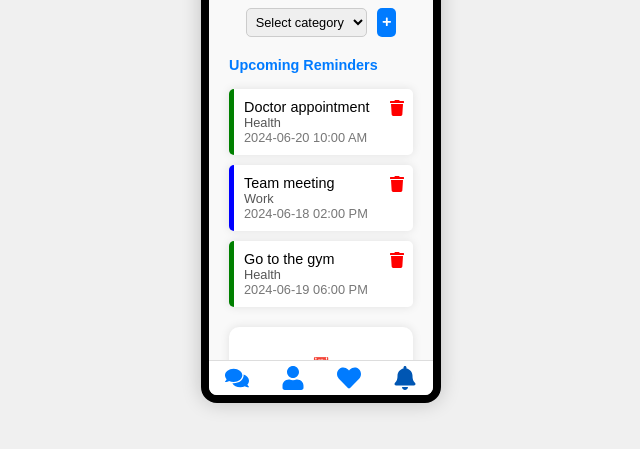
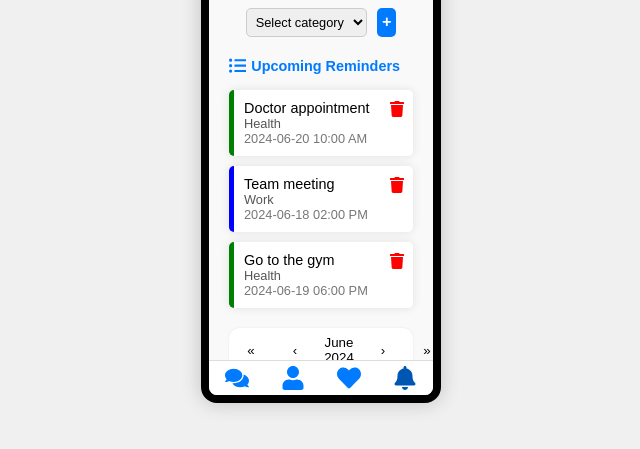
Before and after one commit to rawbeen248/healthyhab, a React (Create React App) app: page /reminders in a window 1280 px wide. Shown: the part 237-686 px from the top of the page, without its empty margins (319-959 px from the left). Built offline with nearby package versions, Linux system fonts and the light colour scheme.

Commit message:
Modified code

```diff
--- a/package.json
+++ b/package.json
@@ -7,6 +7,7 @@
     "@testing-library/react": "^13.4.0",
     "@testing-library/user-event": "^13.5.0",
     "react": "^18.3.1",
+    "react-calendar": "^5.0.0",
     "react-dom": "^18.3.1",
     "react-icons": "^5.2.1",
     "react-router-dom": "^6.23.1",
--- a/src/pages/Reminders.css
+++ b/src/pages/Reminders.css
@@ -52,6 +52,11 @@
     color: #007bff;
     display: flex;
     align-items: center;
+  }
+
+  .header-icon {
+    margin-right: 5px;
+    font-size: 1.2em; /* Adjust icon size */
   }
 
   .upcoming-reminders ul {
@@ -120,17 +125,37 @@
   }
 
   .calendar-placeholder p, .notifications-placeholder p, .history-placeholder p {
-    margin: 10px 0;
-    font-size: 0.9em; /* Smaller font size */
+    margin: 2px 0;
+    font-size: 0.6em; /* Smaller font size */
+  }
+
+  .notifications-placeholder p, .history-placeholder p {
+    font-size: 0.8em; /* Make text a bit larger */
   }
 
   .notifications-placeholder button, .history-placeholder button {
-    padding: 10px 20px;
-    font-size: 0.8em; /* Smaller font size */
+    padding: 5px 10px; /* Smaller button size */
+    font-size: 0.7em; /* Smaller font size */
     border: none;
     border-radius: 5px;
     background-color: #007bff;
     color: white;
     cursor: pointer;
-    margin-top: 10px;
+    margin-top: 5px;
   }
+
+  .notifications-placeholder p:first-child, .history-placeholder p:first-child {
+    font-size: 2em; /* Larger icon size */
+  }
+
+  .react-calendar {
+    width: 100%;
+    border: none;
+    font-size: 0.6em; /* Smaller font size */
+    box-shadow: 0 0 2px rgba(0, 0, 0, 0.1);
+    border-radius: 10px;
+  }
+
+  .react-calendar__tile {
+    padding: 10px;
+  }
--- a/src/pages/Reminders.js
+++ b/src/pages/Reminders.js
@@ -1,12 +1,15 @@
 import React, { useState, useEffect } from 'react';
+import Calendar from 'react-calendar';
+import 'react-calendar/dist/Calendar.css';
 import './Reminders.css';
-import { FaPlus, FaBell, FaCalendarAlt, FaTrash } from 'react-icons/fa';
+import { FaPlus, FaBell, FaCalendarAlt, FaTrash, FaListUl } from 'react-icons/fa';
 import reminderData from '../data/reminders.json';
 
 const Reminders = () => {
   const [reminders, setReminders] = useState([]);
   const [newReminder, setNewReminder] = useState('');
   const [category, setCategory] = useState('');
+  const [date, setDate] = useState(new Date());
 
   useEffect(() => {
     setReminders(reminderData.reminders);
@@ -44,7 +47,7 @@
       </div>
 
       <div className="upcoming-reminders">
-        <h2>Upcoming Reminders</h2>
+        <h2><FaListUl className="header-icon" /> Upcoming Reminders</h2>
         <ul>
           {reminders.map((reminder, index) => (
             <li key={index} className={`reminder-item ${reminder.category.toLowerCase()}`}>
@@ -58,10 +61,7 @@
       </div>
 
       <div className="reminder-calendar">
-        <div className="calendar-placeholder">
-          <p>📅</p>
-          <p>Calendar component coming soon...</p>
-        </div>
+        <Calendar value={date} onChange={setDate} />
       </div>
 
       <div className="reminder-notifications">
```
Also changed, not shown: 1 other file (tests, documents, lock files or other folders).
